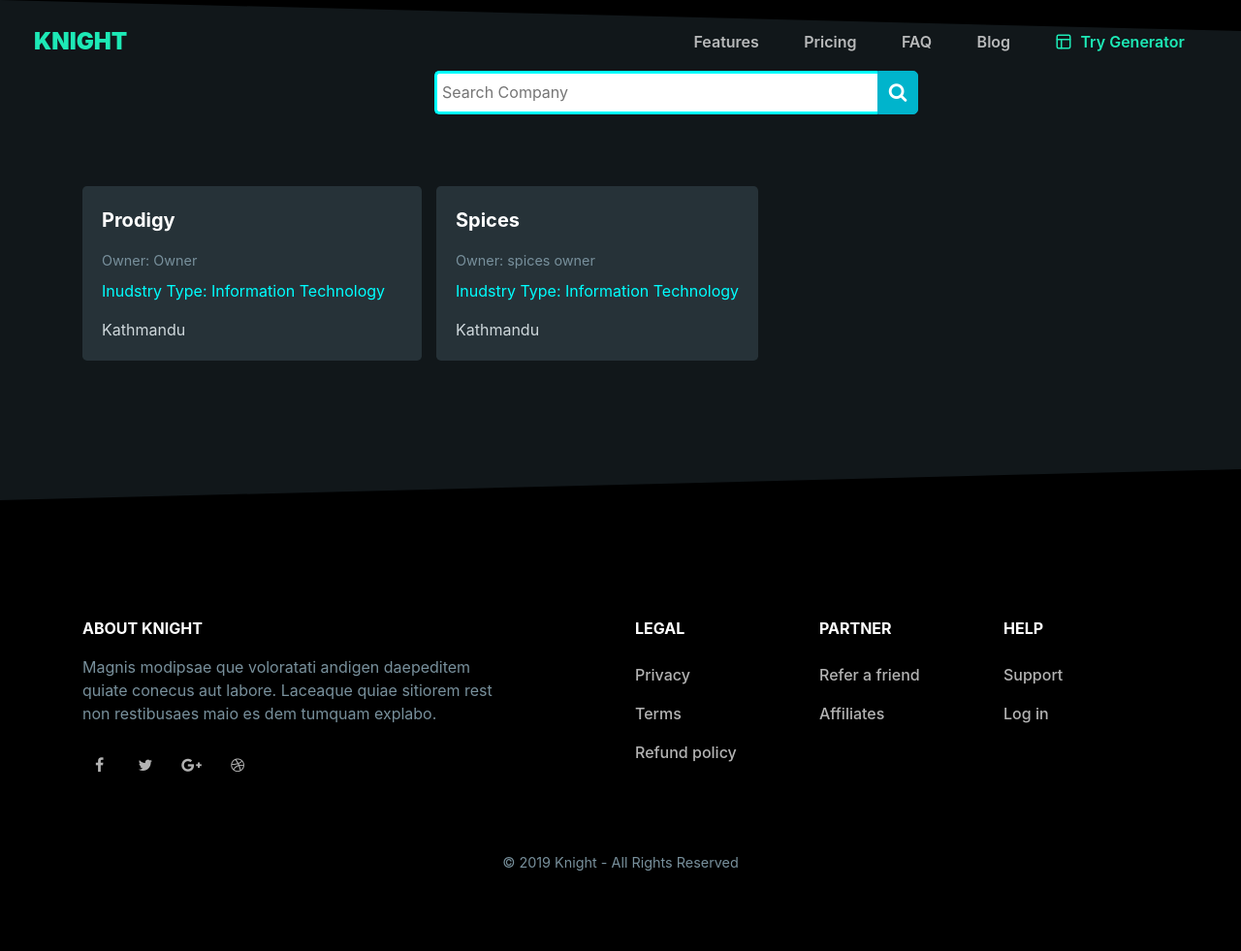
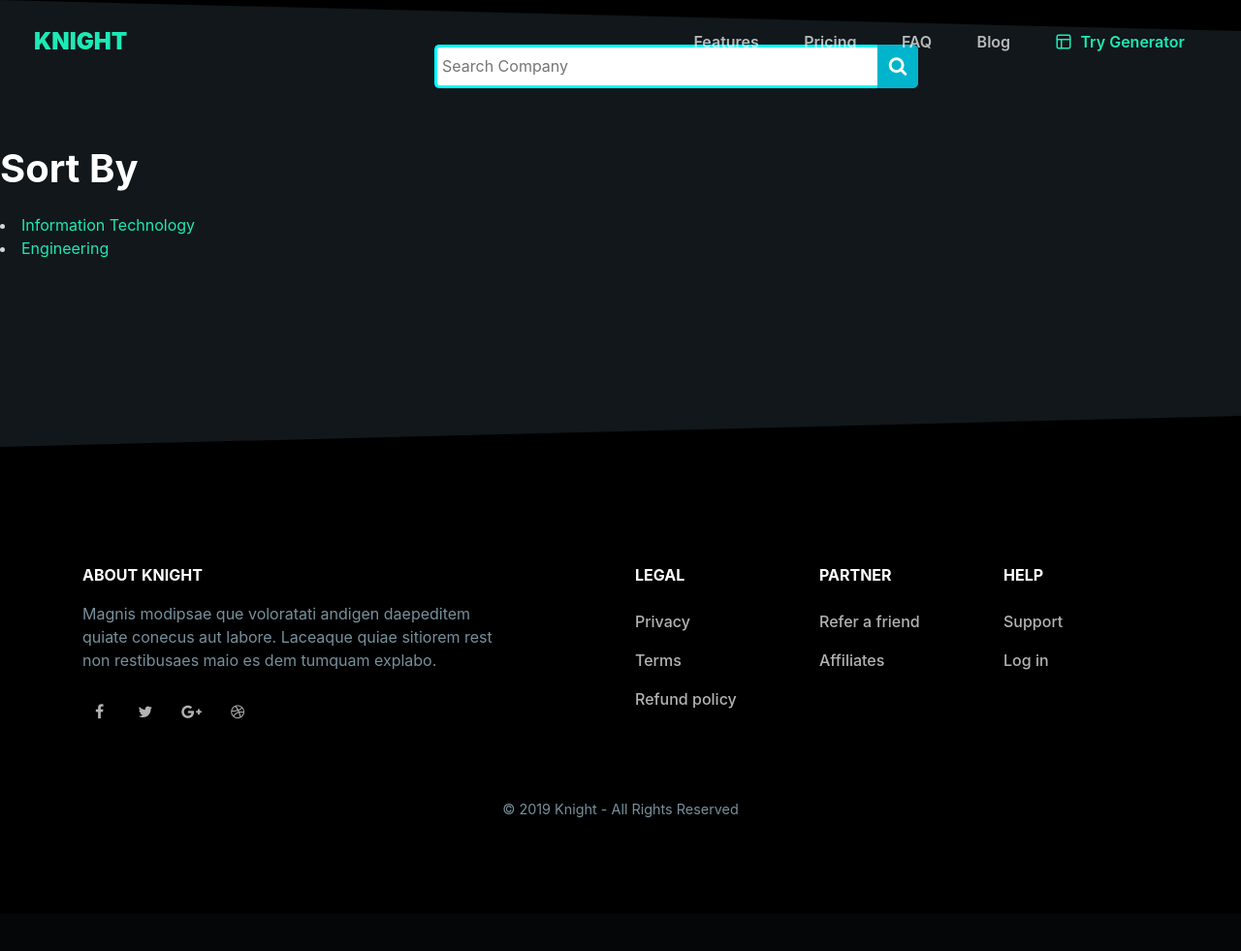
Before and after one commit to AtitBimali/spices_solution, a Django app: a page that uses app/templates/app/company_list.html in a window 1280 px wide. Shown: the top 981 px of the page at 97% size. After the commit the page ends 843 px from the top, so only its background shows below. Run offline with Django 4.2, Linux system fonts and the light colour scheme; data comes from the database, SQL or seed files in the repository; some libraries are stand-ins or nearby versions; some web fonts are replaced.

Commit message:
category_commit

```diff
--- a/app/templates/app/company_list.html
+++ b/app/templates/app/company_list.html
@@ -19,7 +19,13 @@
             </form>
         </div>
     </div>
+    <h2>Sort By</h2>
 
+        {% for industry in industries%}
+        <li>
+        <a href="{% url 'companies' %}?industry={{industry.industry_type}}">{{industry.industry_type}}</a>
+    </li>
+    {% endfor %}
     {%if companies%}
     <div class="container">
         <div class="row mt-5">
--- a/app/urls.py
+++ b/app/urls.py
@@ -7,5 +7,5 @@
     path('register/',views.register,name='register'),
     path('companies/',views.company_list,name='companies'),
     path('search/', views.search_view,name='search'),
-    path('companies/<slug:industry_type>', views.company_list, name='company_list'),
+    #path('companies/<slug:industry_type>', views.company_list, name='company_list'),
 ]
--- a/app/views.py
+++ b/app/views.py
@@ -38,15 +38,15 @@
     }
     return render(request,'app/register.html',context=context)
 
-def company_list(request,industry_type=None):
-    category=None
+def company_list(request):
     company_list = Company.objects.all()
     industries = Industry.objects.all()
-    if industry_type:
-        category=get_object_or_404(Industry,industry_type=industry_type)
-        company_list = industries.filter(industry_type=category)
+    industry = request.GET.get('industry')
+    if industry == None:
+        company_list = Company.objects.all()
+    else:
+         company_list = Company.objects.filter(industry_type=industry)
     context={
-        'category':category,
         'industries':industries,
         'company_list':company_list
     }
```
